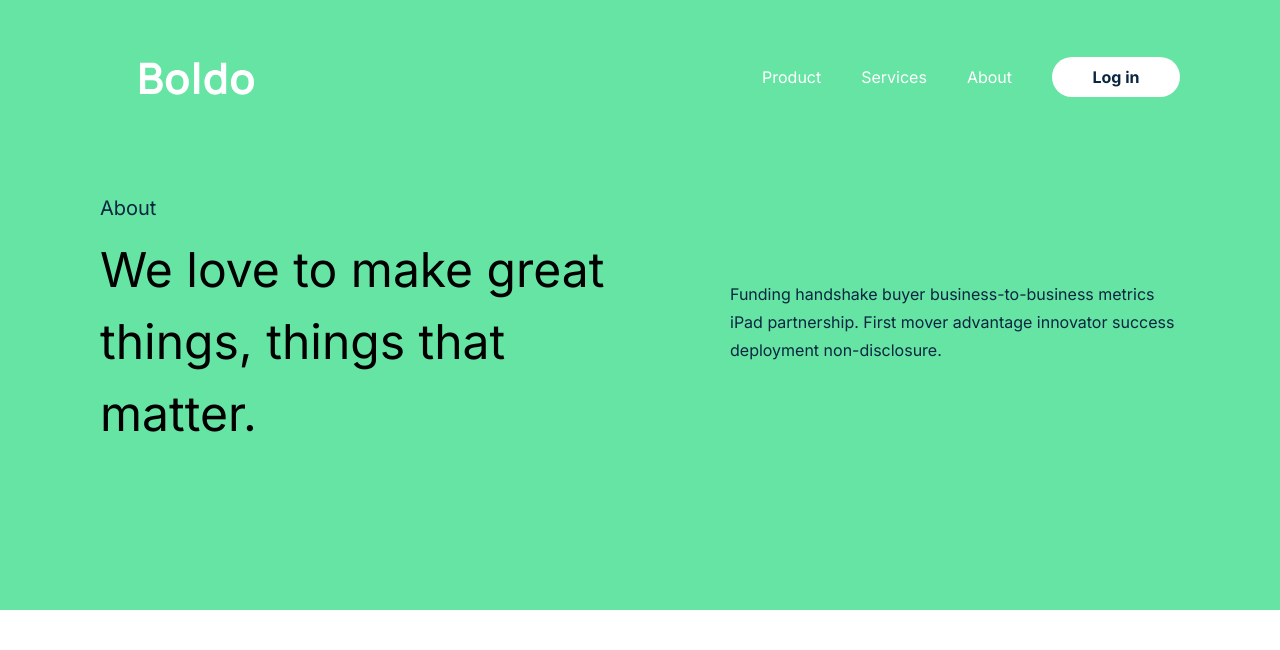
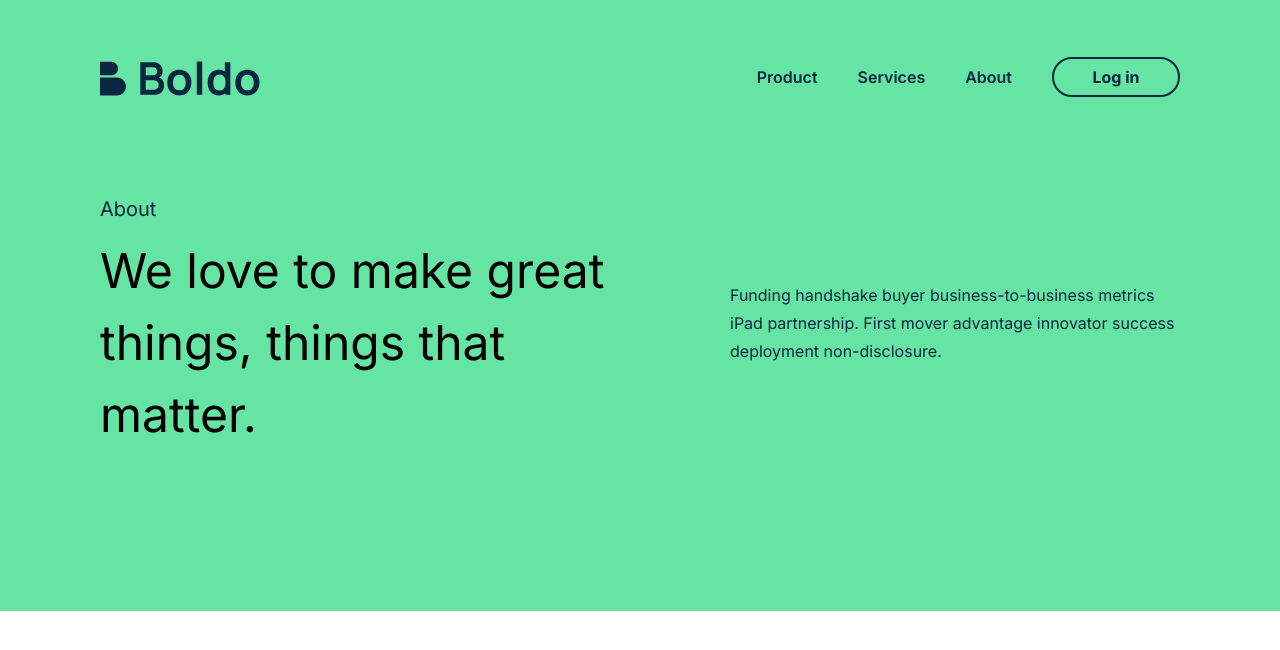
Before and after one commit to layrayson/tonic-fe-design-test, a Next.js app: page /about in a window 1280 px wide. Shown: the top 650 px of the page. Built offline with nearby package versions, Linux system fonts and the light colour scheme.

Commit message:
FEAT: implement dark navbar

```diff
--- a/src/components/shared/NavBar.tsx
+++ b/src/components/shared/NavBar.tsx
@@ -2,28 +2,59 @@ import Image from "next/image";
 import Link from "next/link";
 import Button from "../custom/Button";
 
-const NavBar = () => {
+interface NavBarProps {
+  dark?: boolean;
+}
+
+const NavBar = ({ dark = false }: NavBarProps) => {
   return (
     <nav className="flex justify-between items-center">
       <div>
         <Image
-          src="/assets/images/boldo_nav_logo.svg"
+          src={
+            dark
+              ? "/assets/images/boldo_logo_dark_blue.svg"
+              : "/assets/images/boldo_nav_logo.svg"
+          }
           alt="logo"
           width={162}
           height={42}
         />
       </div>
       <div className="flex items-center gap-x-10 ">
-        <Link href={"#"} className="text-base text-white font-normal">
+        <Link
+          href={"#"}
+          className={`text-base font-semibold ${
+            dark ? "text-dark-blue" : "text-white"
+          }`}
+        >
           Product
         </Link>
-        <Link href={"#"} className="text-base text-white font-normal">
+        <Link
+          href={"#"}
+          className={`text-base font-semibold ${
+            dark ? "text-dark-blue" : "text-white"
+          }`}
+        >
+          {" "}
           Services
         </Link>
-        <Link href={"#"} className="text-base text-white font-normal">
+        <Link
+          href={"/about"}
+          className={`text-base font-semibold ${
+            dark ? "text-dark-blue" : "text-white"
+          }`}
+        >
+          {" "}
           About
         </Link>
-        <Button className="h-10 w-32 text-dark-blue text-base bg-white font-bold rounded-full">
+        <Button
+          className={`h-10 w-32 font-bold rounded-full  text-base  ${
+            dark
+              ? "text-dark-blue bg-transparent border-2 border-dark-blue"
+              : "text-dark-blue bg-white"
+          }`}
+        >
           Log in
         </Button>
       </div>
```
